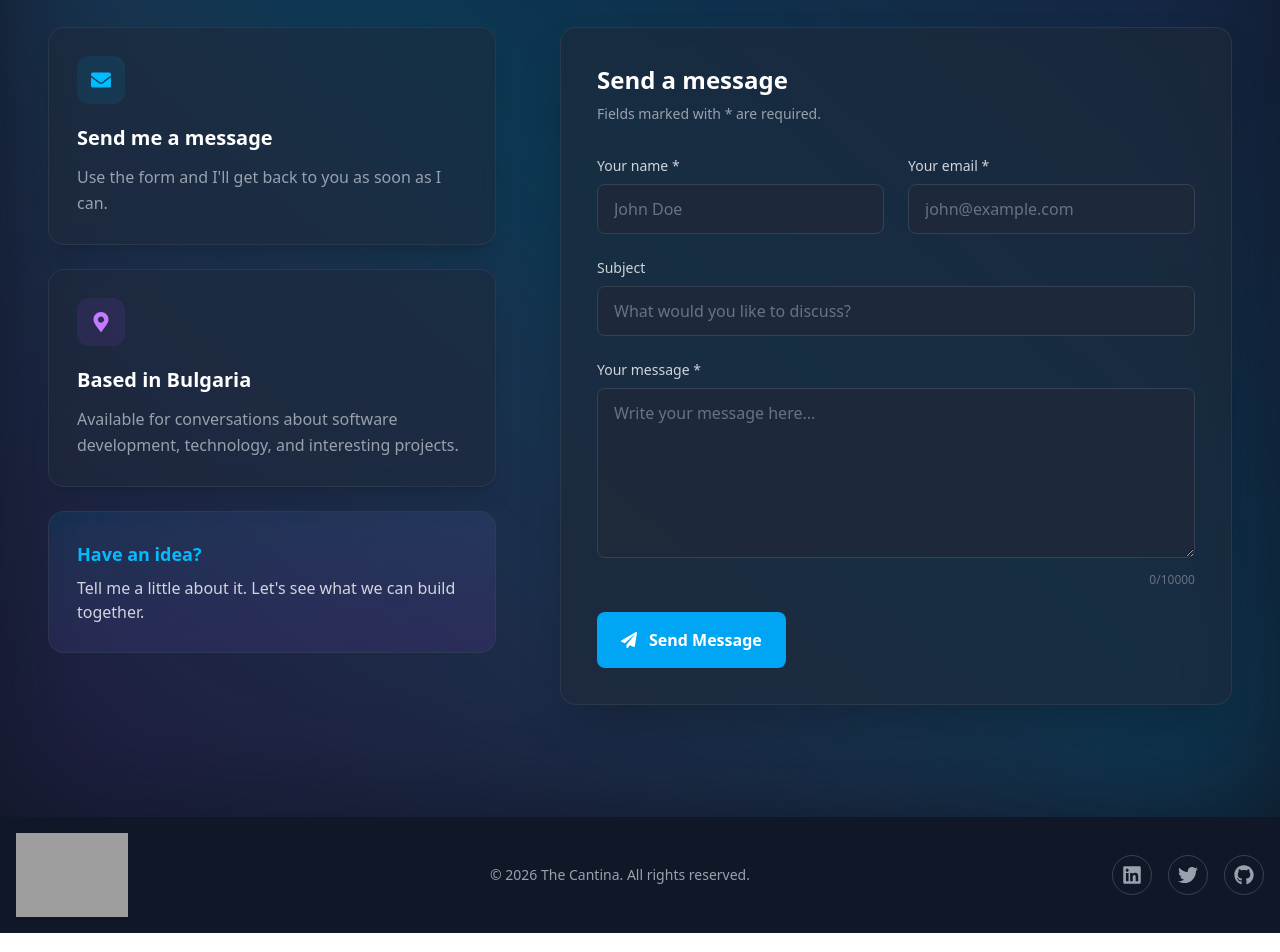
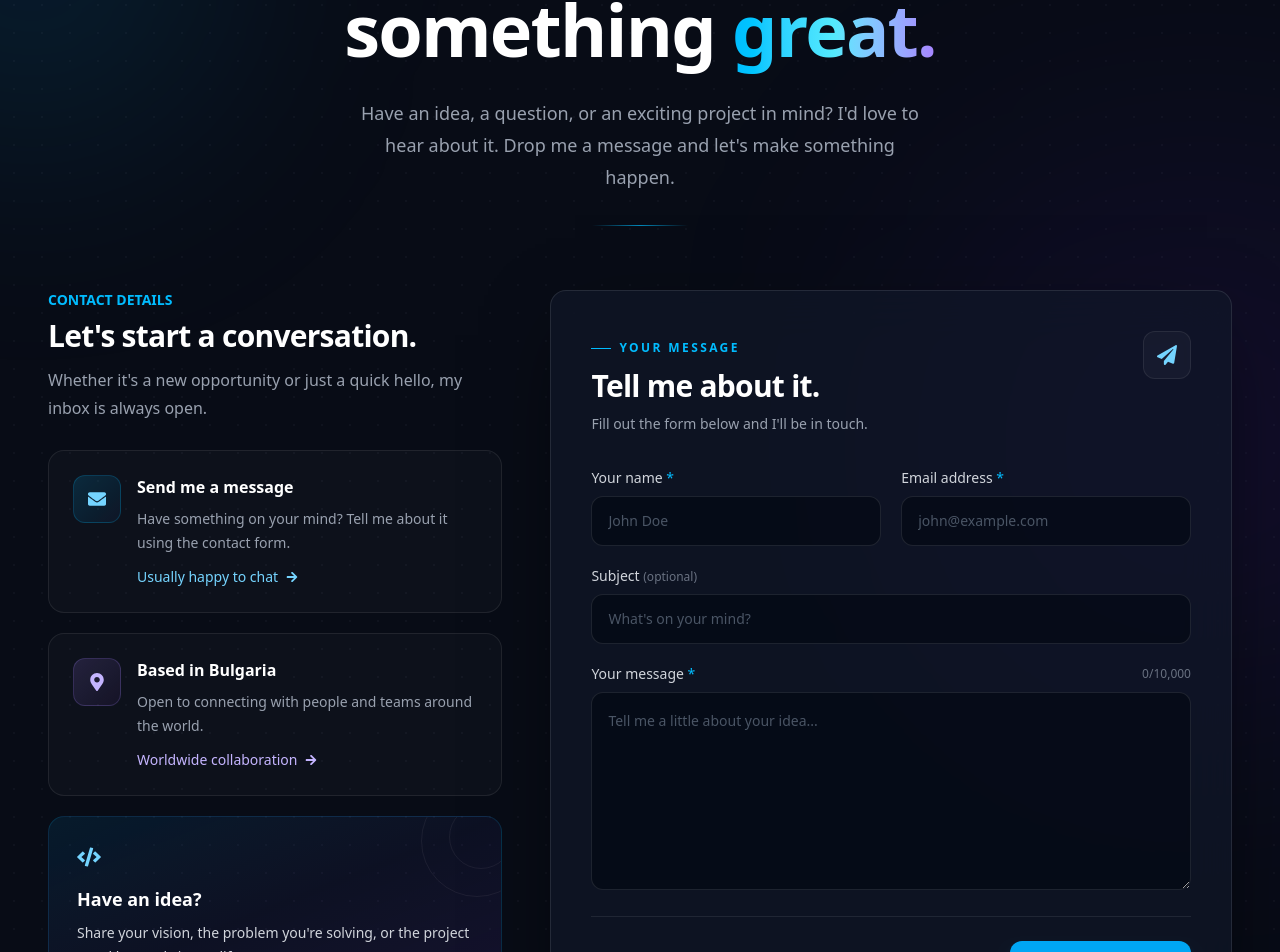
Before and after one commit to Kiuliumov/portfolioV2, a React (Vite) app in the folder portfoliov2/: page /contacts in a window 1280 px wide. Shown: the part 317-1269 px from the top of the page. Built offline with nearby package versions, Linux system fonts and the light colour scheme; grey boxes are pictures that could not be loaded.

Commit message:
Improve contacts page styles

```diff
--- a/portfoliov2/src/pages/Contacts.tsx
+++ b/portfoliov2/src/pages/Contacts.tsx
@@ -1,5 +1,12 @@
 import { useState, type FormEvent } from "react";
-import { FaEnvelope, FaMapMarkerAlt, FaPaperPlane } from "react-icons/fa";
+import {
+  FaEnvelope,
+  FaMapMarkerAlt,
+  FaPaperPlane,
+  FaArrowRight,
+  FaCheckCircle,
+  FaCode,
+} from "react-icons/fa";
 import { createMessage } from "../api/messages";
 
 const Contact = () => {
@@ -42,7 +49,7 @@ const handleSubmit = async (event: FormEvent<HTMLFormElement>) => {
         message: form.message.trim(),
       });
 
-		setSuccess("Your message has been sent successfully. Thank you!");
+      setSuccess("Message sent successfully! I'll get back to you soon.");
       setForm({
         name: "",
         email: "",
@@ -51,7 +58,7 @@ const handleSubmit = async (event: FormEvent<HTMLFormElement>) => {
       });
     } catch {
       setError(
-			"Sorry, your message could not be sent. Please try again later.",
+        "Something went wrong while sending your message. Please try again.",
       );
     } finally {
       setIsSubmitting(false);
@@ -59,78 +66,158 @@ const handleSubmit = async (event: FormEvent<HTMLFormElement>) => {
   };
 
   const inputClasses =
-	"w-full rounded-lg border border-gray-700 bg-gray-800/80 px-4 py-3 text-white placeholder-gray-500 outline-none transition focus:border-sky-400 focus:ring-2 focus:ring-sky-400/20";
+    "w-full rounded-xl border border-white/[0.10] bg-gray-950/60 px-4 py-3.5 text-sm text-white placeholder:text-gray-600 outline-none transition-all duration-200 hover:border-white/20 focus:border-sky-400/70 focus:bg-gray-950/90 focus:ring-4 focus:ring-sky-400/[0.08]";
 
   return (
-	<section className="relative min-h-screen overflow-hidden bg-gray-900 text-white">
-		<div className="pointer-events-none absolute inset-0 bg-gradient-to-tr from-purple-600/10 via-sky-400/20 to-indigo-700/10 blur-3xl" />
+    <section
+      id="contact"
+      className="relative isolate min-h-screen overflow-hidden bg-[#080c16] text-white"
+    >
+      {/* Background decoration */}
+      <div className="pointer-events-none absolute inset-0 -z-10 overflow-hidden">
+        <div className="absolute -left-40 top-20 h-96 w-96 rounded-full bg-sky-500/[0.12] blur-[120px]" />
+        <div className="absolute -right-40 top-1/3 h-[30rem] w-[30rem] rounded-full bg-violet-600/[0.12] blur-[140px]" />
+        <div className="absolute inset-0 bg-[radial-gradient(rgba(148,163,184,0.12)_1px,transparent_1px)] [background-size:28px_28px] opacity-40" />
+      </div>
 
-		<div className="relative z-10 mx-auto w-full max-w-7xl px-6 py-20 md:px-12 md:py-28">
-			<div className="mb-14 text-center animate-fadeInUp">
-				<p className="mb-4 font-semibold uppercase tracking-[0.3em] text-sky-400">
+      <div className="mx-auto w-full max-w-7xl px-5 py-20 sm:px-8 sm:py-24 lg:px-12 lg:py-32">
+        {/* Hero */}
+        <header className="mx-auto mb-16 max-w-3xl text-center">
+          <div className="mb-7 inline-flex items-center gap-2.5 rounded-full border border-sky-400/20 bg-sky-400/[0.06] px-4 py-2 text-xs font-semibold tracking-wide text-sky-300">
+            <span className="relative flex h-2 w-2">
+              <span className="absolute inline-flex h-full w-full animate-ping rounded-full bg-emerald-400 opacity-60" />
+              <span className="relative inline-flex h-2 w-2 rounded-full bg-emerald-400" />
+            </span>
+            OPEN TO INTERESTING PROJECTS
+          </div>
+
+          <p className="mb-5 text-xs font-bold uppercase tracking-[0.35em] text-sky-400 sm:text-sm">
             Get in touch
           </p>
 
-				<h1 className="text-4xl font-extrabold md:text-6xl">
-					Let's <span className="text-sky-400">talk.</span>
+          <h1 className="text-5xl font-extrabold leading-[1.08] tracking-tight sm:text-6xl lg:text-7xl">
+            Let's build
+            <br />
+            something{" "}
+            <span className="bg-gradient-to-r from-sky-400 via-cyan-300 to-violet-400 bg-clip-text text-transparent">
+              great.
+            </span>
           </h1>
 
-				<p className="mx-auto mt-6 max-w-2xl leading-relaxed text-gray-300">
-					Have a question, a project idea, or just want to connect? Feel
-					free to send me a message. I'd love to hear from you.
+          <p className="mx-auto mt-7 max-w-xl text-base leading-8 text-gray-400 sm:text-lg">
+            Have an idea, a question, or an exciting project in mind?
+            I'd love to hear about it. Drop me a message and let's
+            make something happen.
+          </p>
+
+          <div className="mx-auto mt-8 h-px w-24 bg-gradient-to-r from-transparent via-sky-400/70 to-transparent" />
+        </header>
+
+        {/* Main content */}
+        <div className="grid items-start gap-8 lg:grid-cols-[0.8fr_1.2fr] lg:gap-12">
+          {/* Contact information */}
+          <aside className="space-y-5">
+            <div className="mb-7">
+              <p className="mb-2 text-sm font-semibold text-sky-400">
+                CONTACT DETAILS
+              </p>
+              <h2 className="text-2xl font-bold tracking-tight sm:text-3xl">
+                Let's start a conversation.
+              </h2>
+              <p className="mt-3 max-w-md leading-7 text-gray-400">
+                Whether it's a new opportunity or just a quick hello,
+                my inbox is always open.
               </p>
             </div>
 
-			<div className="grid gap-10 lg:grid-cols-[0.8fr_1.2fr] lg:gap-16">
-				<div className="flex flex-col gap-6 animate-fadeInUp">
-					<div className="rounded-2xl border border-gray-700/60 bg-gray-800/50 p-7 shadow-xl backdrop-blur-sm transition-transform duration-300 hover:-translate-y-1">
-						<div className="mb-5 flex h-12 w-12 items-center justify-center rounded-xl bg-sky-500/10 text-xl text-sky-400">
+            <div className="group rounded-2xl border border-white/[0.08] bg-white/[0.025] p-6 transition-all duration-300 hover:-translate-y-1 hover:border-sky-400/30 hover:bg-white/[0.045]">
+              <div className="flex items-start gap-4">
+                <div className="flex h-12 w-12 shrink-0 items-center justify-center rounded-xl border border-sky-400/20 bg-gradient-to-br from-sky-400/15 to-blue-500/5 text-lg text-sky-300 transition-transform duration-300 group-hover:scale-105">
                   <FaEnvelope />
                 </div>
 
-						<h2 className="text-xl font-bold">Send me a message</h2>
-						<p className="mt-3 leading-relaxed text-gray-400">
-							Use the form and I'll get back to you as soon as I can.
+                <div>
+                  <h3 className="font-semibold text-white">
+                    Send me a message
+                  </h3>
+                  <p className="mt-2 text-sm leading-6 text-gray-400">
+                    Have something on your mind? Tell me about it
+                    using the contact form.
+                  </p>
+                  <span className="mt-3 inline-flex items-center gap-2 text-sm font-medium text-sky-300">
+                    Usually happy to chat
+                    <FaArrowRight className="text-xs transition-transform group-hover:translate-x-1" />
+                  </span>
+                </div>
+              </div>
+            </div>
+
+            <div className="group rounded-2xl border border-white/[0.08] bg-white/[0.025] p-6 transition-all duration-300 hover:-translate-y-1 hover:border-violet-400/30 hover:bg-white/[0.045]">
+              <div className="flex items-start gap-4">
+                <div className="flex h-12 w-12 shrink-0 items-center justify-center rounded-xl border border-violet-400/20 bg-gradient-to-br from-violet-400/15 to-purple-500/5 text-lg text-violet-300 transition-transform duration-300 group-hover:scale-105">
+                  <FaMapMarkerAlt />
+                </div>
+
+                <div>
+                  <h3 className="font-semibold text-white">
+                    Based in Bulgaria
+                  </h3>
+                  <p className="mt-2 text-sm leading-6 text-gray-400">
+                    Open to connecting with people and teams around
+                    the world.
+                  </p>
+                  <span className="mt-3 inline-flex items-center gap-2 text-sm font-medium text-violet-300">
+                    Worldwide collaboration
+                    <FaArrowRight className="text-xs transition-transform group-hover:translate-x-1" />
+                  </span>
+                </div>
+              </div>
+            </div>
+
+            <div className="relative overflow-hidden rounded-2xl border border-sky-400/15 bg-gradient-to-br from-sky-500/[0.10] via-indigo-500/[0.06] to-violet-500/[0.10] p-6 sm:p-7">
+              <div className="absolute -right-8 -top-8 h-28 w-28 rounded-full border border-white/[0.06]" />
+              <div className="absolute -right-3 -top-3 h-16 w-16 rounded-full border border-white/[0.06]" />
+
+              <div className="relative">
+                <FaCode className="mb-4 text-2xl text-sky-300" />
+                <h3 className="text-lg font-bold">Have an idea?</h3>
+                <p className="mt-2 text-sm leading-6 text-gray-300">
+                  Share your vision, the problem you're solving,
+                  or the project you'd love to bring to life.
+                </p>
+              </div>
+            </div>
+          </aside>
+
+          {/* Contact form */}
+          <div className="rounded-2xl border border-white/[0.10] bg-gray-900/70 p-5 shadow-[0_20px_80px_-25px_rgba(0,0,0,0.7)] backdrop-blur-xl sm:p-8 lg:p-10">
+            <div className="mb-8 flex items-start justify-between gap-4">
+              <div>
+                <div className="mb-3 inline-flex items-center gap-2 text-xs font-bold uppercase tracking-[0.2em] text-sky-400">
+                  <span className="h-px w-5 bg-sky-400" />
+                  Your message
+                </div>
+                <h2 className="text-2xl font-bold tracking-tight sm:text-3xl">
+                  Tell me about it.
+                </h2>
+                <p className="mt-2 text-sm leading-6 text-gray-400">
+                  Fill out the form below and I'll be in touch.
                 </p>
               </div>
 
-					<div className="rounded-2xl border border-gray-700/60 bg-gray-800/50 p-7 shadow-xl backdrop-blur-sm transition-transform duration-300 hover:-translate-y-1">
-						<div className="mb-5 flex h-12 w-12 items-center justify-center rounded-xl bg-purple-500/10 text-xl text-purple-400">
-							<FaMapMarkerAlt />
-						</div>
-
-						<h2 className="text-xl font-bold">Based in Bulgaria</h2>
-						<p className="mt-3 leading-relaxed text-gray-400">
-							Available for conversations about software development,
-							technology, and interesting projects.
-						</p>
-					</div>
-
-					<div className="rounded-2xl border border-gray-700/60 bg-gradient-to-br from-sky-500/10 to-purple-500/10 p-7">
-						<h2 className="text-lg font-semibold text-sky-400">
-							Have an idea?
-						</h2>
-						<p className="mt-2 text-gray-300">
-							Tell me a little about it. Let's see what we can build
-							together.
-						</p>
+              <div className="hidden h-12 w-12 shrink-0 items-center justify-center rounded-xl border border-white/[0.08] bg-white/[0.03] text-xl text-sky-300 sm:flex">
+                <FaPaperPlane />
               </div>
             </div>
 
-				<div className="animate-fadeInUp rounded-2xl border border-gray-700/60 bg-gray-800/60 p-6 shadow-2xl backdrop-blur-sm sm:p-9">
-					<h2 className="mb-2 text-2xl font-bold">Send a message</h2>
-					<p className="mb-8 text-sm text-gray-400">
-						Fields marked with * are required.
-					</p>
-
-					<form onSubmit={handleSubmit} className="space-y-6">
-						<div className="grid gap-6 sm:grid-cols-2">
+            <form onSubmit={handleSubmit} className="space-y-5">
+              <div className="grid gap-5 sm:grid-cols-2">
                 <div>
                   <label
                     htmlFor="name"
                     className="mb-2 block text-sm font-medium text-gray-300"
                   >
-									Your name *
+                    Your name <span className="text-sky-400">*</span>
                   </label>
                   <input
                     id="name"
@@ -151,7 +238,7 @@ return (
                     htmlFor="email"
                     className="mb-2 block text-sm font-medium text-gray-300"
                   >
-									Your email *
+                    Email address <span className="text-sky-400">*</span>
                   </label>
                   <input
                     id="email"
@@ -173,7 +260,7 @@ return (
                   htmlFor="subject"
                   className="mb-2 block text-sm font-medium text-gray-300"
                 >
-								Subject
+                  Subject <span className="text-xs font-normal text-gray-500">(optional)</span>
                 </label>
                 <input
                   id="subject"
@@ -182,18 +269,30 @@ return (
                   maxLength={150}
                   value={form.subject}
                   onChange={handleChange}
-								placeholder="What would you like to discuss?"
+                  placeholder="What's on your mind?"
                   className={inputClasses}
                 />
               </div>
 
               <div>
+                <div className="mb-2 flex items-center justify-between gap-3">
                   <label
                     htmlFor="message"
-								className="mb-2 block text-sm font-medium text-gray-300"
+                    className="block text-sm font-medium text-gray-300"
                   >
-								Your message *
+                    Your message <span className="text-sky-400">*</span>
                   </label>
+                  <span
+                    className={`text-xs tabular-nums ${
+                      form.message.length > 9000
+                        ? "text-amber-400"
+                        : "text-gray-500"
+                    }`}
+                  >
+                    {form.message.length.toLocaleString()}/10,000
+                  </span>
+                </div>
+
                 <textarea
                   id="message"
                   name="message"
@@ -202,48 +301,66 @@ return (
                   required
                   value={form.message}
                   onChange={handleChange}
-								placeholder="Write your message here..."
-								className={`${inputClasses} resize-y`}
+                  placeholder="Tell me a little about your idea..."
+                  className={`${inputClasses} min-h-40 resize-y leading-7`}
                 />
-							<p className="mt-2 text-right text-xs text-gray-500">
-								{form.message.length}/10000
-							</p>
               </div>
 
               {success && (
                 <div
                   role="status"
                   aria-live="polite"
-								className="rounded-lg border border-green-500/30 bg-green-500/10 p-4 text-sm text-green-300"
+                  className="flex items-start gap-3 rounded-xl border border-emerald-400/20 bg-emerald-400/[0.07] p-4 text-sm leading-6 text-emerald-300"
                 >
-								{success}
+                  <FaCheckCircle className="mt-1 shrink-0" />
+                  <p>{success}</p>
                 </div>
               )}
 
               {error && (
                 <div
                   role="alert"
-								className="rounded-lg border border-red-500/30 bg-red-500/10 p-4 text-sm text-red-300"
+                  className="rounded-xl border border-red-400/20 bg-red-400/[0.07] p-4 text-sm leading-6 text-red-300"
                 >
                   {error}
                 </div>
               )}
 
+              <div className="flex flex-col gap-4 border-t border-white/[0.08] pt-6 sm:flex-row sm:items-center sm:justify-between">
+                <p className="text-xs leading-5 text-gray-500">
+                  <span className="text-sky-400">*</span> Required fields
+                </p>
+
                 <button
                   type="submit"
                   disabled={isSubmitting}
-							className="flex w-full items-center justify-center gap-3 rounded-lg bg-sky-500 px-6 py-4 font-semibold text-white transition duration-300 hover:scale-[1.02] hover:bg-sky-400 disabled:cursor-not-allowed disabled:opacity-60 disabled:hover:scale-100 sm:w-auto"
+                  className="group inline-flex w-full items-center justify-center gap-3 rounded-xl bg-sky-500 px-7 py-4 text-sm font-bold text-white shadow-lg shadow-sky-500/20 transition-all duration-300 hover:-translate-y-0.5 hover:bg-sky-400 hover:shadow-xl hover:shadow-sky-500/25 focus-visible:outline-none focus-visible:ring-2 focus-visible:ring-sky-300 focus-visible:ring-offset-2 focus-visible:ring-offset-gray-900 disabled:cursor-not-allowed disabled:opacity-60 disabled:hover:translate-y-0 sm:w-auto"
                 >
-							<FaPaperPlane />
-							{isSubmitting ? "Sending..." : "Send Message"}
+                  {isSubmitting ? (
+                    <>
+                      <span className="h-4 w-4 animate-spin rounded-full border-2 border-white/30 border-t-white" />
+                      Sending...
+                    </>
+                  ) : (
+                    <>
+                      Send message
+                      <FaPaperPlane className="transition-transform duration-200 group-hover:translate-x-1 group-hover:-translate-y-0.5" />
+                    </>
+                  )}
                 </button>
+              </div>
             </form>
           </div>
         </div>
+
+        <footer className="mt-16 text-center">
+          <p className="text-xs tracking-wide text-gray-600">
+            Thanks for stopping by. I look forward to hearing from you.
+          </p>
+        </footer>
       </div>
     </section>
   );
-
 };
 
 export default Contact;
```
Lines whose indentation alone changed are shown as unchanged.
